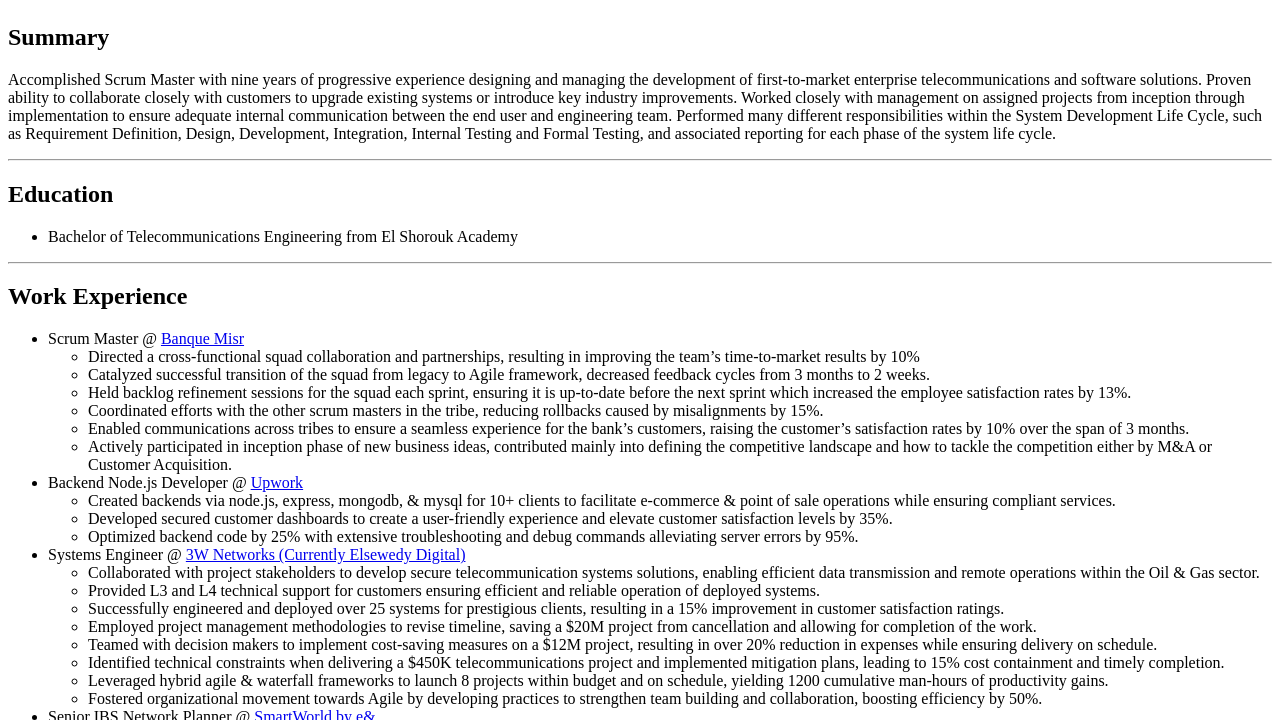
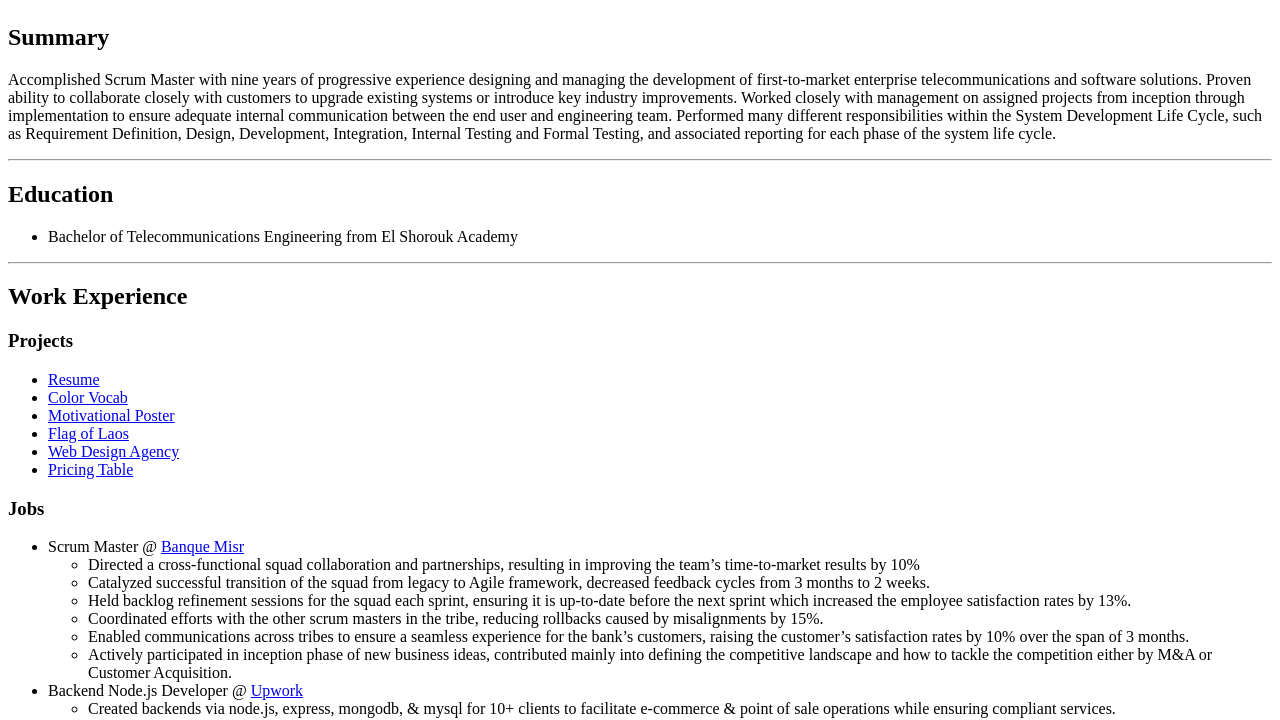
Before and after one commit to amrmagdy92/my-resume, a plain HTML site: page index.html in a window 1280 px wide. Shown: the part 540-1260 px from the top of the page. Drawn offline with Linux system fonts and the light colour scheme.

Commit message:
Added projects section and necessary links

```diff
--- a/index.html
+++ b/index.html
@@ -16,6 +16,16 @@
         </ul>
         <hr/>
         <h2>Work Experience</h2>
+        <h3>Projects</h3>
+        <ul>
+            <li><a href="https://amrmagdy92.github.io/my-resume/">Resume</a></li>
+            <li><a href="https://amrmagdy92.github.io/color-vocab/">Color Vocab</a></li>
+            <li><a href="https://amrmagdy92.github.io/motivational-posters/">Motivational Poster</a></li>
+            <li><a href="https://amrmagdy92.github.io/flag-of-laos/">Flag of Laos</a></li>
+            <li><a href="https://amrmagdy92.github.io/web-design-agency/">Web Design Agency</a></li>
+            <li><a href="https://amrmagdy92.github.io/pricing-table/">Pricing Table</a></li>
+        </ul>
+        <h3>Jobs</h3>
         <ul>
             <li>Scrum Master @ <a href="https://www.banquemisr.com/">Banque Misr</a></li>
             <ul>
```
